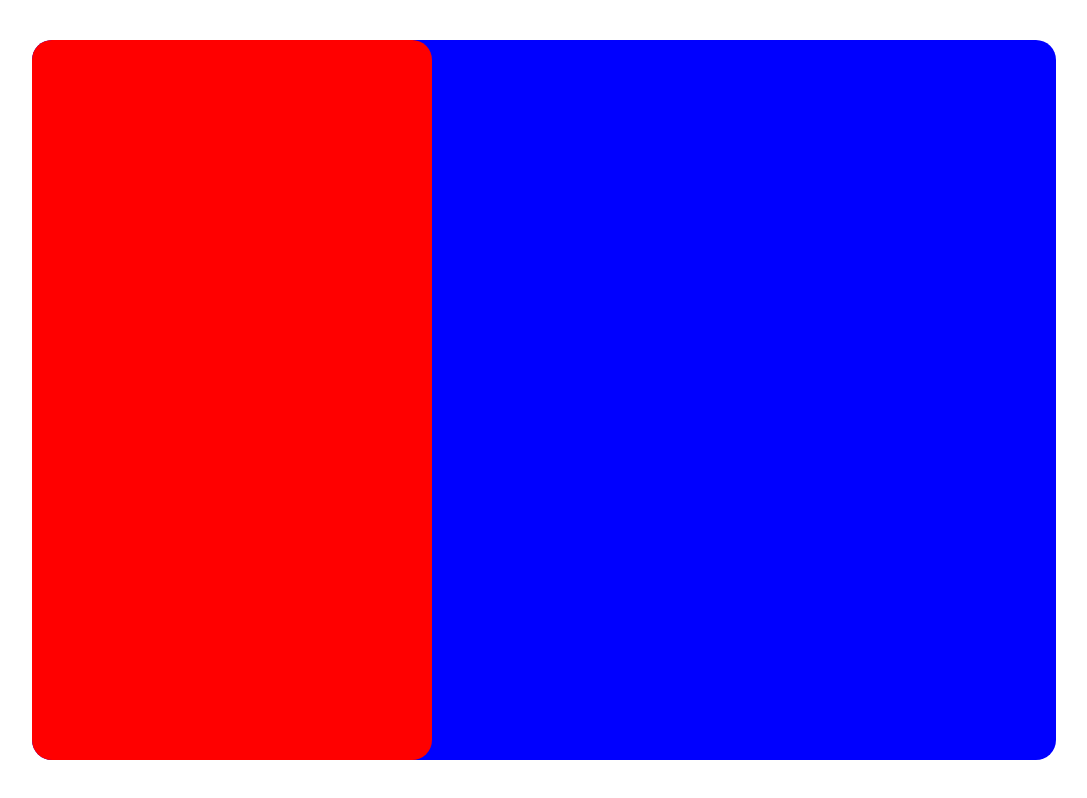
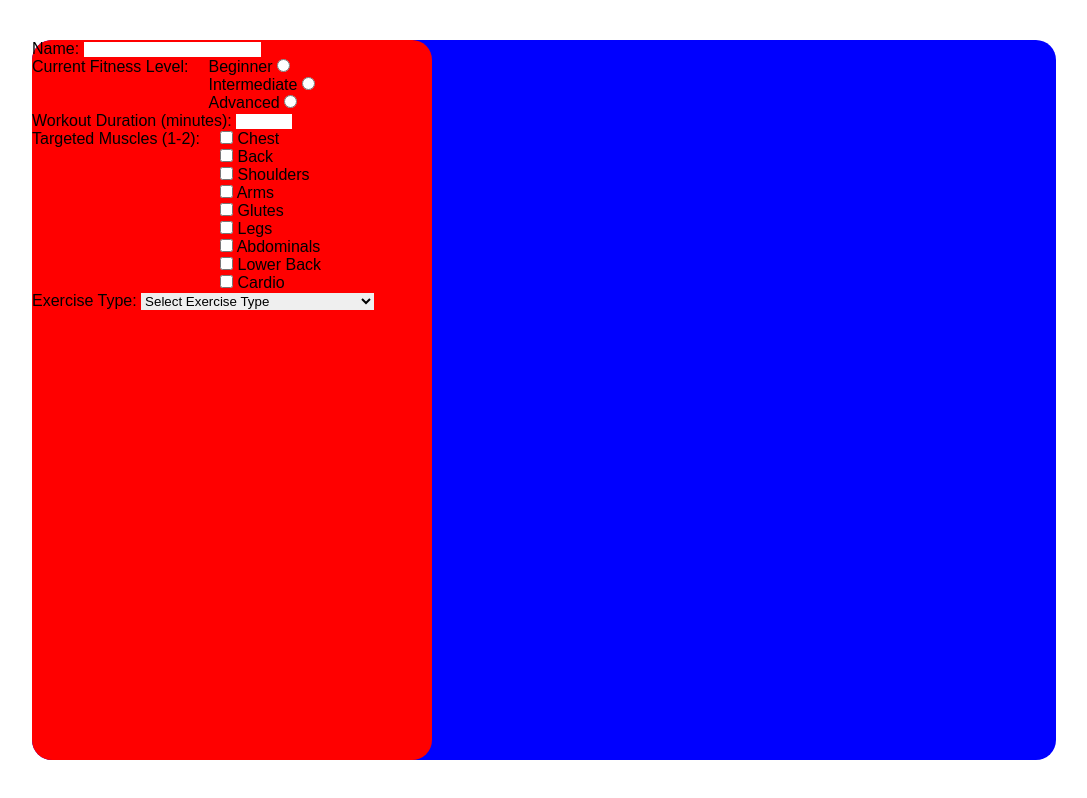
Before and after one commit to tommycomeau3/WorkoutWizard, a plain HTML site: page index.html in a window 1280 px wide. Shown: the whole page, without its empty margins (96-1183 px from the left). Drawn offline with Linux system fonts and the light colour scheme.

Commit message:
Begin user form

```diff
--- a/index.html
+++ b/index.html
@@ -10,11 +10,118 @@
     <div class="main">
         <div class="main-card">
             <div class="settings">
-                <div class="settings-content">
+                <form>
+                    <div class="name">
+                        <label>Name:</label>
+                        <input type="text" id="user-name" name="user-name">
+                    </div>
 
-                </div>
+                    <div class="level">
+                        <label>Current Fitness Level:</label>
+                        <ul class="level-options">
+                            <li>
+                                <label>Beginner</label>
+                                <input type="radio" name="level">
+                            </li>
+                            <li>
+                                <label>Intermediate</label>
+                                <input type="radio" name="level">
+                            </li>
+                            <li>
+                                <label>Advanced</label>
+                                <input type="radio" name="level">
+                            </li>
+                        </ul>
+                    </div>
+
+                    <div class="duration">
+                        <label for="workoutDuration">Workout Duration (minutes):</label>
+                        <input type="number" id="workoutDuration" name="workoutDuration" min="10" max="120" required>
+                    </div>
+
+                    <div class="muscles">
+                        <label>Targeted Muscles (1-2):</label>
+                        <ul>
+                            <li>
+                                <input type="checkbox" id="muscleChest" name="muscles" value="chest">
+                                <label for="muscleChest">Chest</label>
+                            </li>
+
+                            <li>
+                                <input type="checkbox" id="muscleBack" name="muscles" value="back">
+                                <label for="muscleBack">Back</label>
+                            </li>
+
+                            <li>
+                                <input type="checkbox" id="muscleShoulders" name="muscles" value="shoulders">
+                                <label for="muscleShoulders">Shoulders</label>
+                            </li>
+
+                            <li>
+                                <input type="checkbox" id="muscleArms" name="muscles" value="arms">
+                                <label for="muscleArms">Arms</label>
+                            </li>
+
+                            <li>
+                                <input type="checkbox" id="muscleGlutes" name="muscles" value="glutes">
+                                <label for="muscleGlutes">Glutes</label>
+                            </li>
+
+                            <li>
+                                <input type="checkbox" id="muscleLegs" name="muscles" value="legs">
+                                <label for="muscleLegs">Legs</label>
+                            </li>
+
+                            <li>
+                                <input type="checkbox" id="muscleAbs" name="muscles" value="abs">
+                                <label for="muscleAbs">Abdominals</label>
+                            </li>
+
+                            <li>
+                                <input type="checkbox" id="muscleLowerBack" name="muscles" value="lowerBack">
+                                <label for="muscleLowerBack">Lower Back</label>
+                            </li>
+
+                            <li>
+                                <input type="checkbox" id="muscleCardio" name="muscles" value="muscleCardio">
+                                <label for="muscleCardio">Cardio</label>
+                            </li>
+                        </ul>
+                    </div>
+
+                    <div class="exercise">
+                        <label for="exercise">Exercise Type:</label>
+                        <select id="exercise" name="exercise" required>
+                            <option value="" disabled selected>Select Exercise Type</option>
+                          <option value="strength">Strength</option>
+                          <option value="hypertrophy">Hypertrophy</option>
+                          <option value="functional">Functional</option>
+                          <option value="hiit">High-intensity interval training (HIIT)</option>
+                        </select>
+                    </div>
+                </form>
             </div>
         </div>
     </div>
+    <script>
+        document.addEventListener('DOMContentLoaded', function () {
+          var checkboxes = document.querySelectorAll('input[name="muscles"]');
+
+          checkboxes.forEach(function (checkbox) {
+            checkbox.addEventListener('change', function () {
+              var checkedCheckboxes = document.querySelectorAll('input[name="muscles"]:checked');
+
+              if (checkedCheckboxes.length > 2) {
+                this.checked = false; // Prevent checking more than 2 checkboxes
+              }
+
+              if (checkedCheckboxes.length < 1) {
+                this.checked = true; // Ensure at least 1 checkbox is checked
+              }
+            });
+          });
+        });
+      </script>
+
 </body>
 </html>
--- a/style.css
+++ b/style.css
@@ -29,4 +29,22 @@
     background-color: red;
     border-radius: 20px;
 }
+
+.level {
+    display: flex;
 }
+
+
+.level ul {
+    list-style: none;
+    margin-left: 20px;
+}
+
+.muscles {
+    display: flex;
+}
+
+.muscles ul {
+    list-style: none;
+    margin-left: 20px;
+}
```
